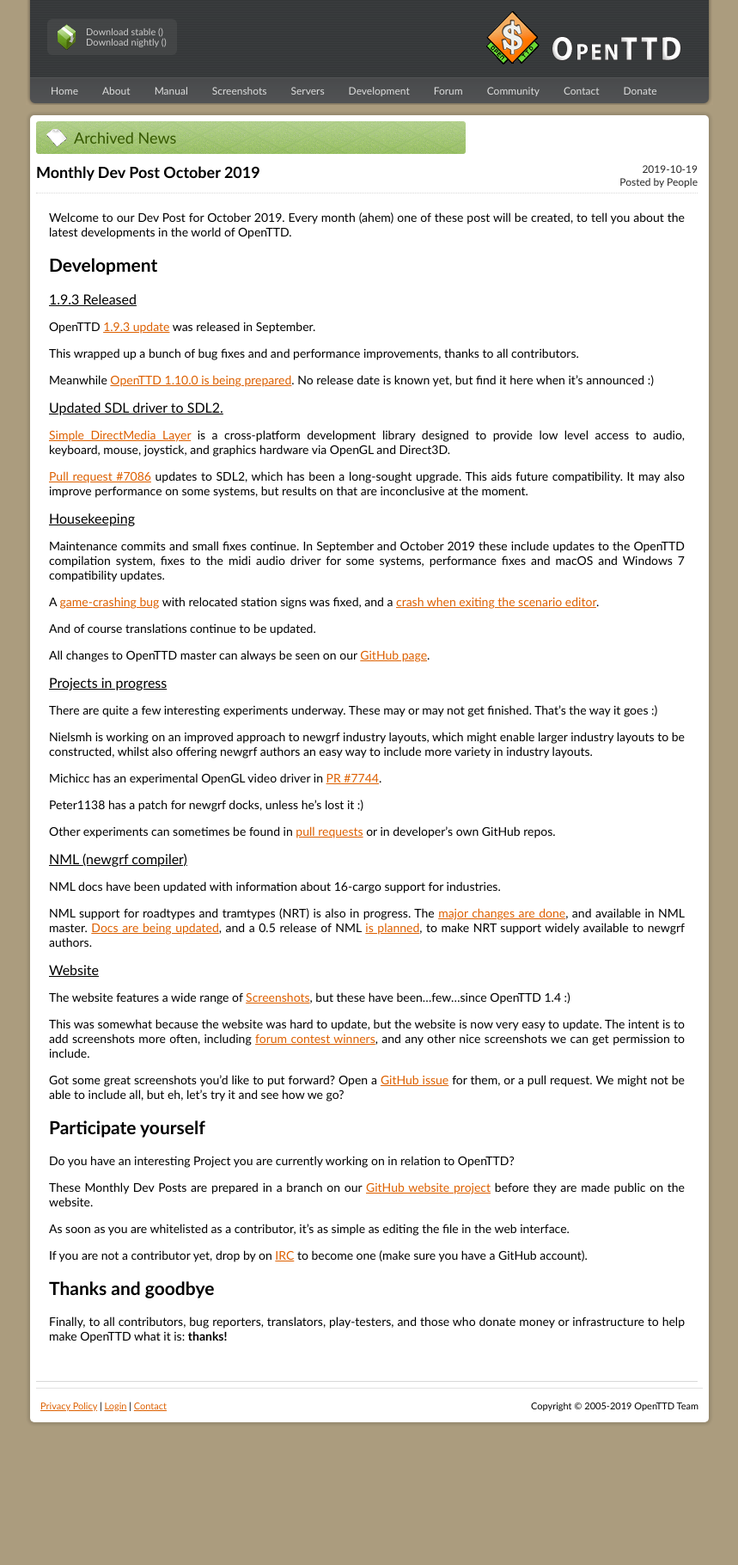
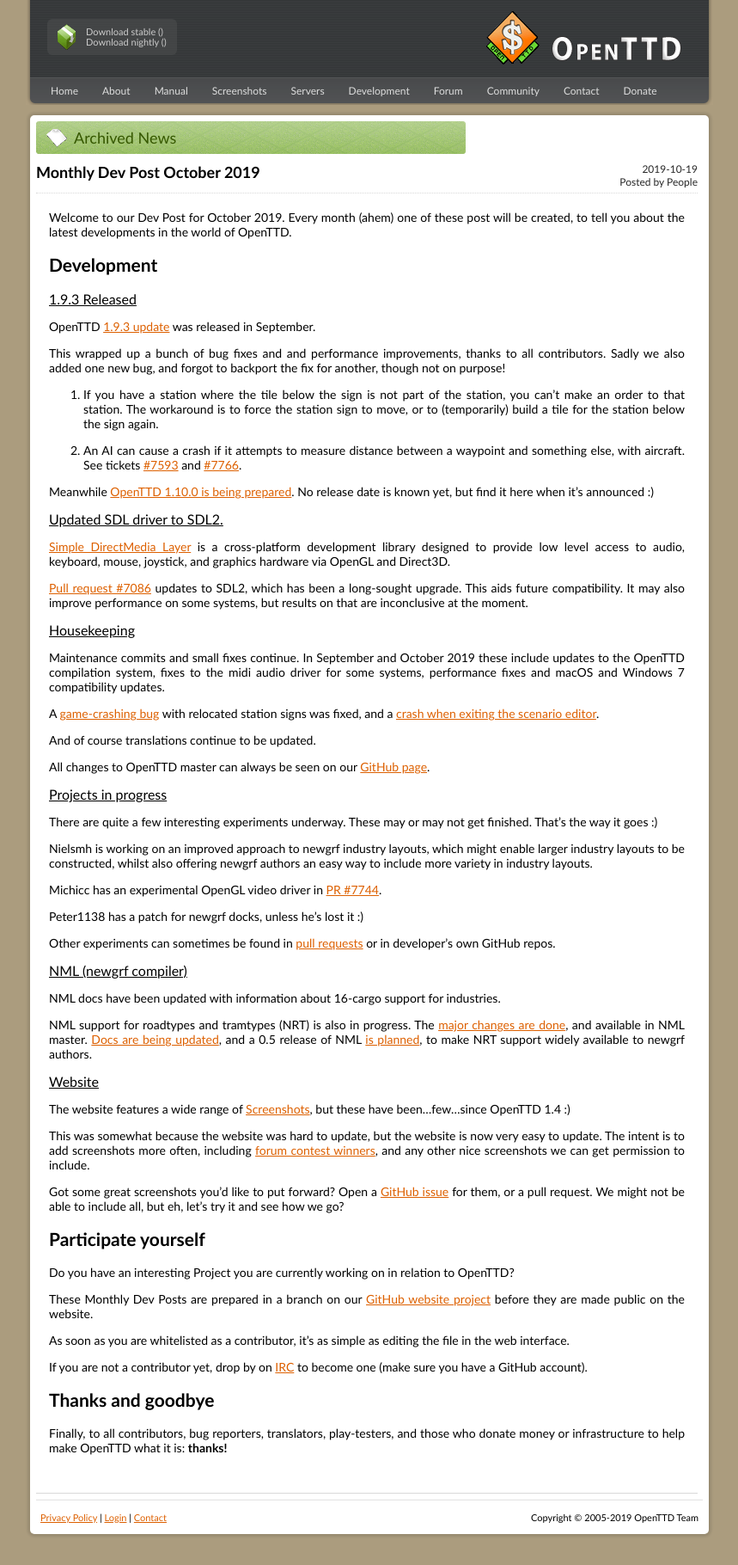
Before and after one commit to OpenTTD/website, a Jekyll site: the page built from _posts/2019-10-19-monthly-dev-post.md, in a window 1280 px wide. Shown: the whole page at 86% size, without its empty margins (210-1069 px from the left). Built offline with Jekyll 4.4.1, drawn with Linux system fonts in a browser that asks for light colours; before the commit the page ends 1690 px from its top, so only the background shows below that.

Commit message:
Add: Text about known (new) bugs in 1.9.3

```diff
--- a/_posts/2019-10-19-monthly-dev-post.md
+++ b/_posts/2019-10-19-monthly-dev-post.md
@@ -15,6 +15,13 @@
 OpenTTD [1.9.3 update](https://www.openttd.org/news/2019/09/16/openttd-1-9-3.html) was released in September.
 
 This wrapped up a bunch of bug fixes and and performance improvements, thanks to all contributors.
+Sadly we also added one new bug, and forgot to backport the fix for another, though not on purpose!
+
+1. If you have a station where the tile below the sign is not part of the station, you can't make an order to that station.
+The workaround is to force the station sign to move, or to (temporarily) build a tile for the station below the sign again.
+
+2. An AI can cause a crash if it attempts to measure distance between a waypoint and something else, with aircraft.
+See tickets [#7593](https://github.com/OpenTTD/OpenTTD/issues/7593) and [#7766](https://github.com/OpenTTD/OpenTTD/issues/7766).
 
 Meanwhile [OpenTTD 1.10.0 is being prepared](https://github.com/OpenTTD/OpenTTD/pull/7726).  No release date is known yet, but find it here when it's announced :)
 
```
